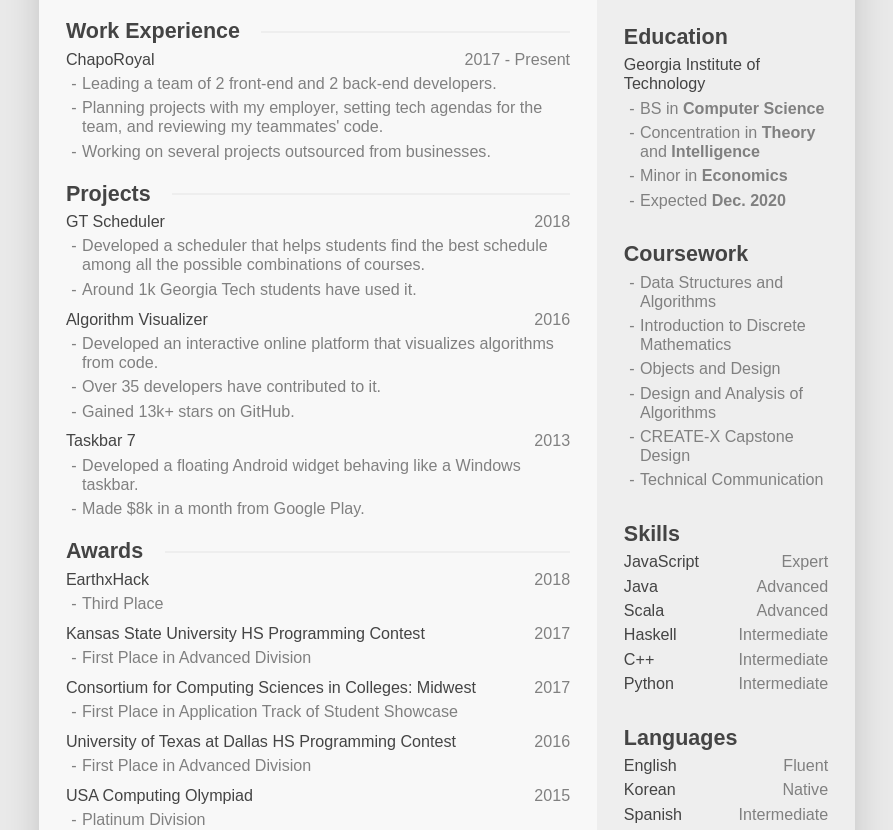
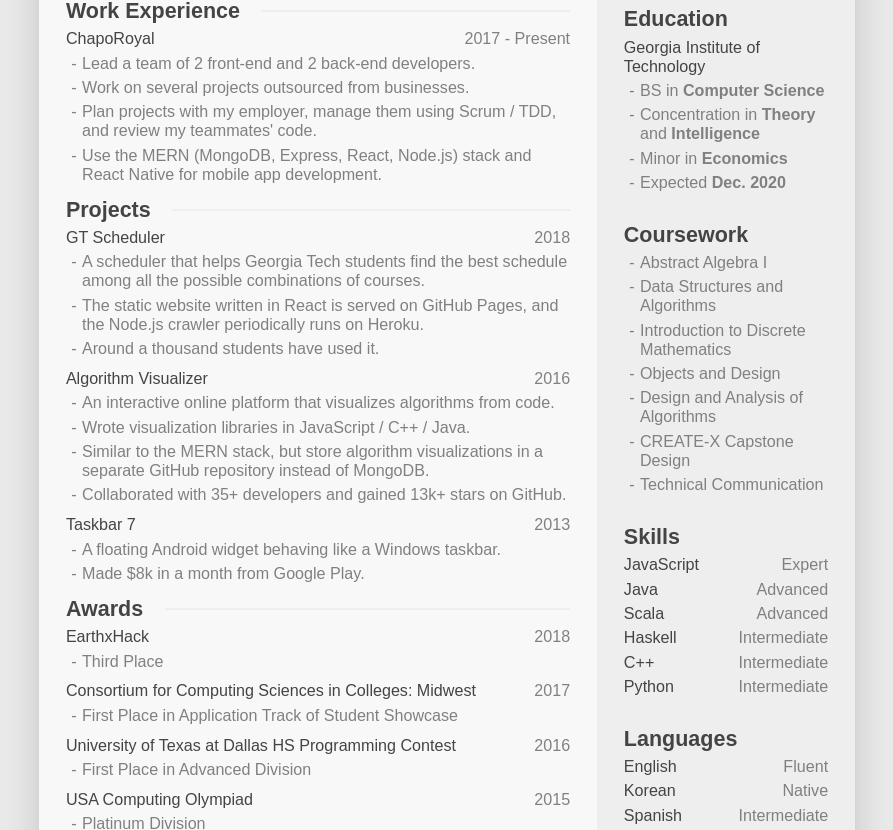
Before and after one commit to 64json/resume, a plain HTML site: page resume.pug in a window 1280 px wide. Shown: the part 216-1046 px from the top of the page, without its empty margins (193-1086 px from the left). Drawn offline with nearby package versions, Linux system fonts and the light colour scheme; files that its build step writes are made by us from their sources.

Commit message:
Add more technical description

```diff
--- a/resume.pug
+++ b/resume.pug
@@ -36,6 +36,7 @@
             .title Coursework
             .content
               .item
+                .row Abstract Algebra I
                 .row Data Structures and Algorithms
                 .row Introduction to Discrete Mathematics
                 .row Objects and Design
@@ -85,9 +86,10 @@
                 .primary
                   .name ChapoRoyal
                   .date 2017 - Present
-                .row Leading a team of 2 front-end and 2 back-end developers.
-                .row Planning projects with my employer, setting tech agendas for the team, and reviewing my teammates' code.
-                .row Working on several projects outsourced from businesses.
+                .row Lead a team of 2 front-end and 2 back-end developers.
+                .row Work on several projects outsourced from businesses.
+                .row Plan projects with my employer, manage them using Scrum / TDD, and review my teammates' code.
+                .row Use the MERN (MongoDB, Express, React, Node.js) stack and React Native for mobile app development.
           .section
             .title Projects
             .content
@@ -96,24 +98,26 @@
                   .name
                     a(href="https://github.com/parkjs814/gt-scheduler") GT Scheduler
                   .date 2018
-                .row Developed a scheduler that helps students find the best schedule among all the possible combinations of courses.
-                .row Around 1k Georgia Tech students have used it.
+                .row A scheduler that helps Georgia Tech students find the best schedule among all the possible combinations of courses.
+                .row The static website written in React is served on GitHub Pages, and the Node.js crawler periodically runs on Heroku.
+                .row Around a thousand students have used it.
               .item
                 .primary
                   .name
                     a(href="https://github.com/algorithm-visualizer") Algorithm Visualizer
                   .date 2016
-                .row Developed an interactive online platform that visualizes algorithms from code.
-                .row Over 35 developers have contributed to it.
-                .row Gained 13k+ stars on GitHub.
+                .row An interactive online platform that visualizes algorithms from code.
+                .row Wrote visualization libraries in JavaScript / C++ / Java.
+                .row Similar to the MERN stack, but store algorithm visualizations in a separate GitHub repository instead of MongoDB.
+                .row Collaborated with 35+ developers and gained 13k+ stars on GitHub.
               .item
                 .primary
                   .name
                     a(href="https://www.youtube.com/watch?v=sQd3ySM3J0A") Taskbar 7
                   .date 2013
-                .row Developed a floating Android widget behaving like a Windows taskbar.
+                .row A floating Android widget behaving like a Windows taskbar.
                 .row Made $8k in a month from Google Play.
-          .section.section-awards
+          .section
             .title Awards
             .content
               .item
@@ -121,11 +125,6 @@
                   .name EarthxHack
                   .date 2018
                 .row Third Place
-              .item
-                .primary
-                  .name Kansas State University HS Programming Contest
-                  .date 2017
-                .row First Place in Advanced Division
               .item
                 .primary
                   .name Consortium for Computing Sciences in Colleges: Midwest
--- a/styles.sass
+++ b/styles.sass
@@ -54,9 +54,9 @@
     color: $theme-secondary
 
     .name
-      padding: 36rem
+      padding: 32rem
       font-weight: bold
-      font-size: 28rem
+      font-size: 24rem
       color: white
 
     .bar
@@ -103,7 +103,9 @@
 
       .content
         .item
-          margin-bottom: 8rem
+          display: flex
+          flex-direction: column
+          margin-bottom: 4rem
 
           .primary,
           .row
```
Also changed, not shown: resume.html, styles.css, 2 other files.
